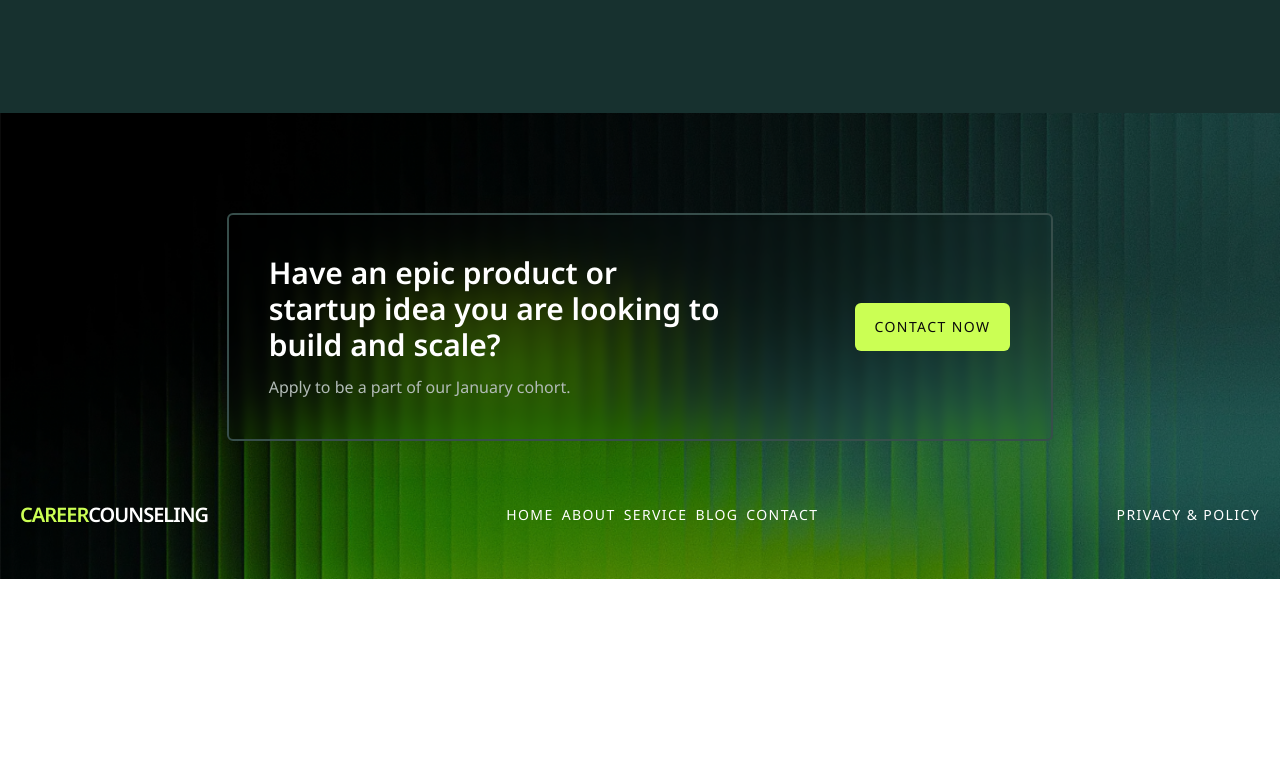
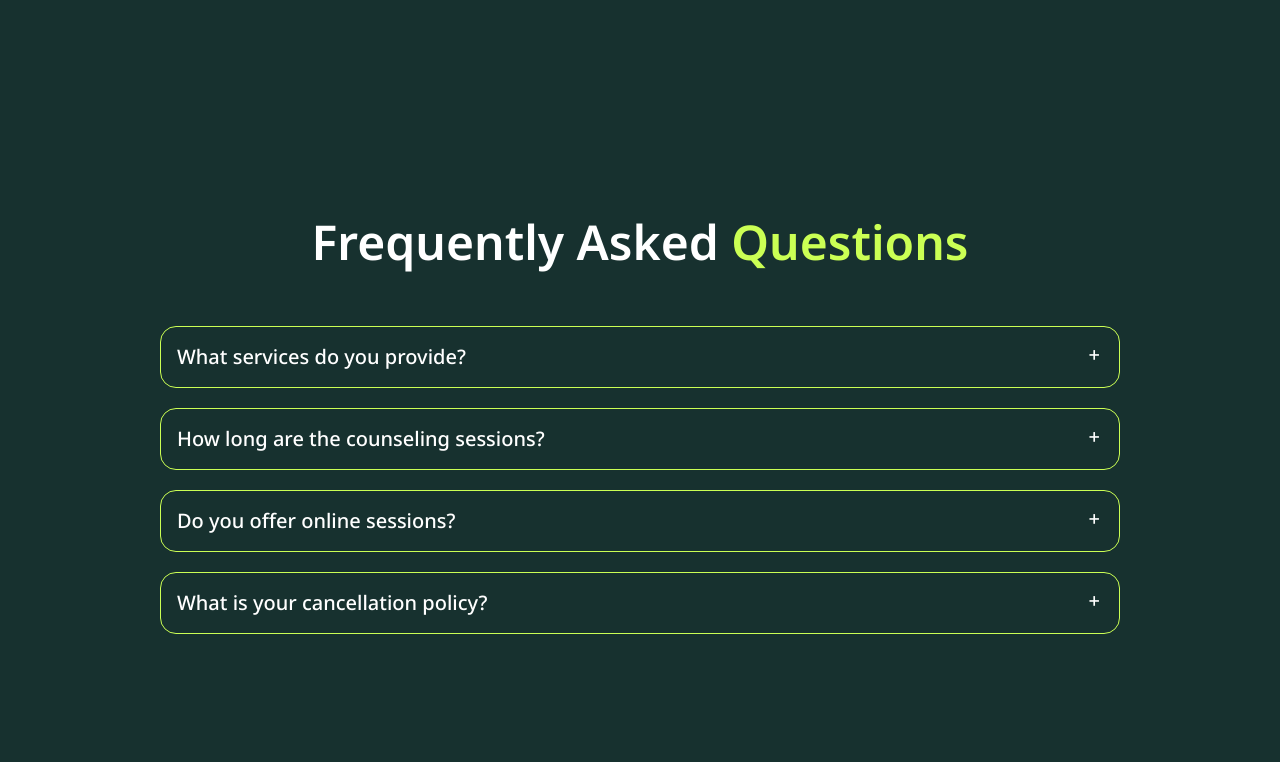
Before and after one commit to MasumAhmed19/careercounselling, a React (Vite) app: page / in a window 1280 px wide. Shown: the part 1718-2480 px from the top of the page. Before the commit the page ends 2297 px from the top, so only its background shows below. Built offline with nearby package versions, Linux system fonts and the light colour scheme; no server answers.

Commit message:
faq section done

```diff
--- /dev/null
+++ b/src/components/FAQSections.jsx
@@ -0,0 +1,64 @@
+import { useState } from "react";
+import DualHeading from "./DualHeading";
+
+const FAQSections = () => {
+    const [activeIndex, setActiveIndex] = useState(null); // Track the active collapse
+
+    const temp = [
+        {
+            ques: "What services do you provide?",
+            ans: "We provide a range of services tailored to help you excel in your career. These include career counseling sessions to guide you through choosing the right career path or advancing in your current field, resume building to craft compelling resumes that highlight your skills and achievements, interview preparation to help you build confidence and perform well in job interviews, and professional development workshops designed to improve your soft skills, such as communication, teamwork, and leadership."
+        },
+        {
+            ques: "How long are the counseling sessions?",
+            ans: "Our standard counseling sessions typically last 60 minutes, allowing us to address your primary concerns and goals thoroughly. However, we understand that some topics or challenges may require more time, so we also offer extended sessions. These can be scheduled based on your individual needs, ensuring you have enough time to discuss your career goals, seek advice, and explore personalized strategies for success."
+        },
+        {
+            ques: "Do you offer online sessions?",
+            ans: "Yes, we offer flexible online counseling sessions via video conferencing to accommodate clients who prefer remote support or cannot attend in person due to location or schedule constraints. These online sessions are conducted with the same professionalism and attention as in-person sessions. Additionally, for those who prefer face-to-face interactions, we provide in-person sessions at our designated offices. You can choose the option that best suits your needs and availability."
+        },
+        {
+            ques: "What is your cancellation policy?",
+            ans: "We understand that unforeseen circumstances may require you to reschedule or cancel an appointment. To ensure fairness and efficient scheduling, we have a 24-hour cancellation policy. This means you need to notify us at least 24 hours in advance if you wish to cancel or reschedule your session. Failing to provide sufficient notice may result in a late cancellation fee, as it affects the availability of that slot for others who might need assistance."
+        }
+    ];
+
+    const handleCollapse = (index) => {
+        setActiveIndex(index === activeIndex ? null : index); // Toggle active state
+    };
+
+    return (
+        <div className="bg-[#17312F] py-[110px] -mt-[5px] relative">
+            <div className="container mx-auto flex flex-col gap-10">
+                <div className="text-center font-semibold">
+                    <DualHeading f="Frequently Asked " s="Questions" />
+                </div>
+                <div className="md:w-3/4 mx-auto flex flex-col gap-5 m-5">
+                    {temp.map((item, index) => (
+                        <div
+                            key={index}
+                            className={`collapse collapse-plus bg-[#17312F] border border-[#CBFF54] text-white ${
+                                activeIndex === index ? "active" : ""
+                            }`}
+                            onClick={() => handleCollapse(index)}
+                        >
+                            <input type="radio" name="my-accordion-3" />
+                            <div
+                                className={`collapse-title text-xl font-medium ${
+                                    activeIndex === index ? "text-[#CBFF54]" : "text-white"
+                                }`}
+                            >
+                                {item.ques}
+                            </div>
+                            <div className="collapse-content dt2">
+                                <p>{item.ans}</p>
+                            </div>
+                        </div>
+                    ))}
+                </div>
+            </div>
+        </div>
+    );
+};
+
+export default FAQSections;
--- a/src/index.css
+++ b/src/index.css
@@ -27,6 +27,10 @@ body {
     @apply text-base text-[#b2bbb7]
 }
 
+.dt2 {
+    @apply text-base text-[#dfdfdf]
+}
+
 .g1 {
     /* position: absolute; */
     top: 0;
--- a/src/pages/HomePage.jsx
+++ b/src/pages/HomePage.jsx
@@ -2,6 +2,7 @@ import HeaderSection from "../components/HeaderSection";
 import HeroBanner from "../components/HeroBanner";
 import FooterSection from "../components/FooterSection"
 import HowItWorksSection from "../sections/HowItWorksSection";
+import FAQSections from "../components/FAQSections";
 
 
 const HomePage = () => {
@@ -18,6 +19,9 @@ const HomePage = () => {
         {/* Service Category */}
         <HowItWorksSection />
 
+        {/* faq section */}
+        <FAQSections />
+
         {/* Footer */}
         <FooterSection />
       </div>
--- a/src/sections/HowItWorksSection.jsx
+++ b/src/sections/HowItWorksSection.jsx
@@ -15,7 +15,7 @@ const HowItWorksSection = () => {
                 <div className="lg:w-5/6 mx-auto grid grid-cols-1 md:grid-cols-2 lg:grid-cols-3 gap-5 mt-[50px]">
                     <div className="backdrop-blur-md border-2 hover:border-[#CBFF54] duration-500 bg-[#223b39c0] border-[#374E4B] rounded-md p-8 text-white flex flex-col items-start gap-2 m-4 md:m-1">
                         <div>
-                            <img src="https://cdn.prod.website-files.com/6682c9c59628a8235eba2fe6/66f5c2f5b9e1d0003d2c1d4a_doodad.png" alt="" />
+                            <img src="https://i.ibb.co.com/JC3wnbR/img1.png" alt="" />
                         </div>
                         <h5 className="linktext text-[#CBFF54]">ONLINE</h5>
                         <h2 className="text-xl font-semibold">Schedule a session from anywhere</h2>
@@ -39,7 +39,7 @@ const HowItWorksSection = () => {
 
                     <div className="backdrop-blur-md border-2 hover:border-[#CBFF54] duration-500 bg-[#223b39c0] border-[#374E4B] rounded-md p-8 text-white flex flex-col items-start gap-2 m-4 md:m-1">
                         <div>
-                            <img src="https://cdn.prod.website-files.com/6682c9c59628a8235eba2fe6/66f5c2f5b9e1d0003d2c1d4a_doodad.png" alt="" />
+                            <img src="https://i.ibb.co.com/nm3XdhX/img2.png" alt="" />
                         </div>
                         <h5 className="linktext text-[#CBFF54]">OFFLINE</h5>
                         <h2 className="text-xl font-semibold">Meet face-to-face with our counselors
@@ -61,7 +61,7 @@ const HowItWorksSection = () => {
 
                     <div className="backdrop-blur-md border-2 hover:border-[#CBFF54] duration-500 bg-[#223b39c0] border-[#374E4B] rounded-md p-8 text-white flex flex-col items-start gap-2 m-4 md:m-1">
                         <div>
-                            <img src="https://cdn.prod.website-files.com/6682c9c59628a8235eba2fe6/66f5c2f5b9e1d0003d2c1d4a_doodad.png" alt="" />
+                            <img src="https://i.ibb.co.com/V9gmYBN/img3.png" alt="" />
                         </div>
                         <h5 className="linktext text-[#CBFF54]">GROUP</h5>
                         <h2 className="text-xl font-semibold">Collaborate and grow with peers</h2>
```
